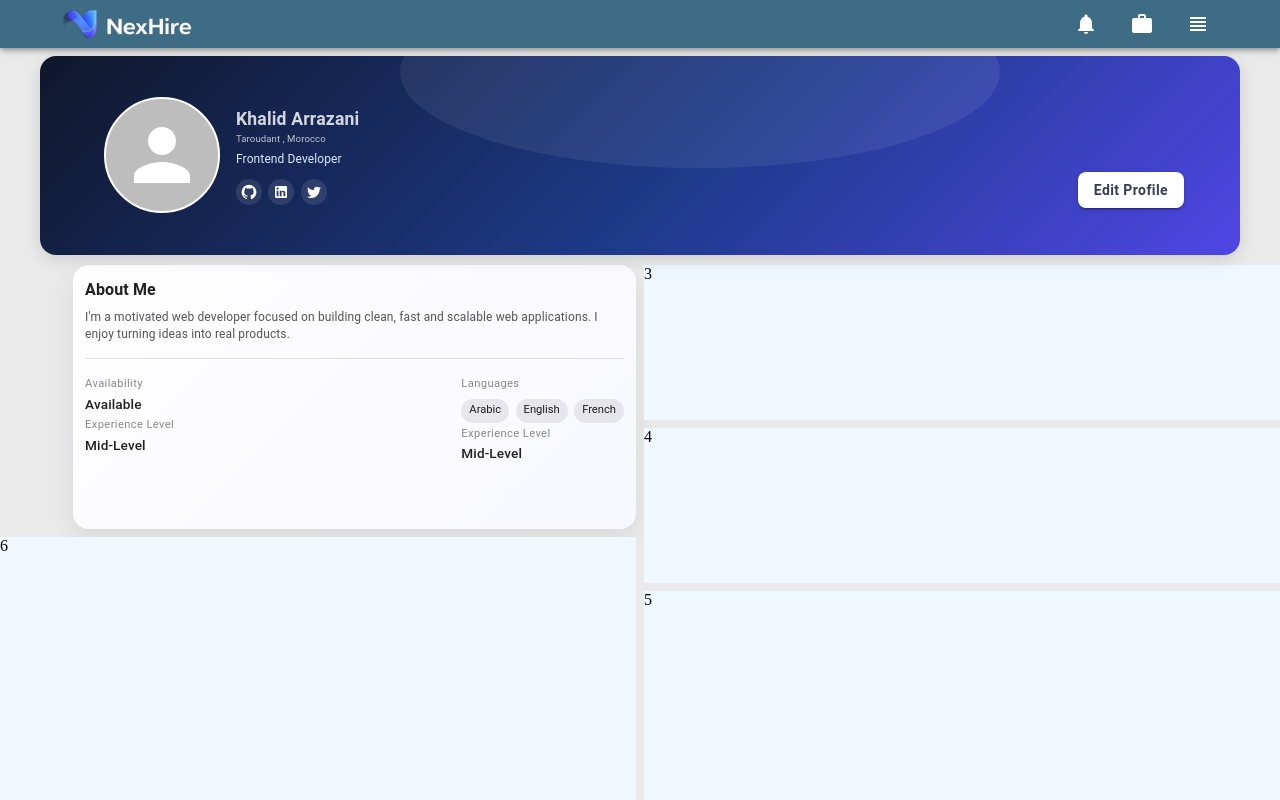
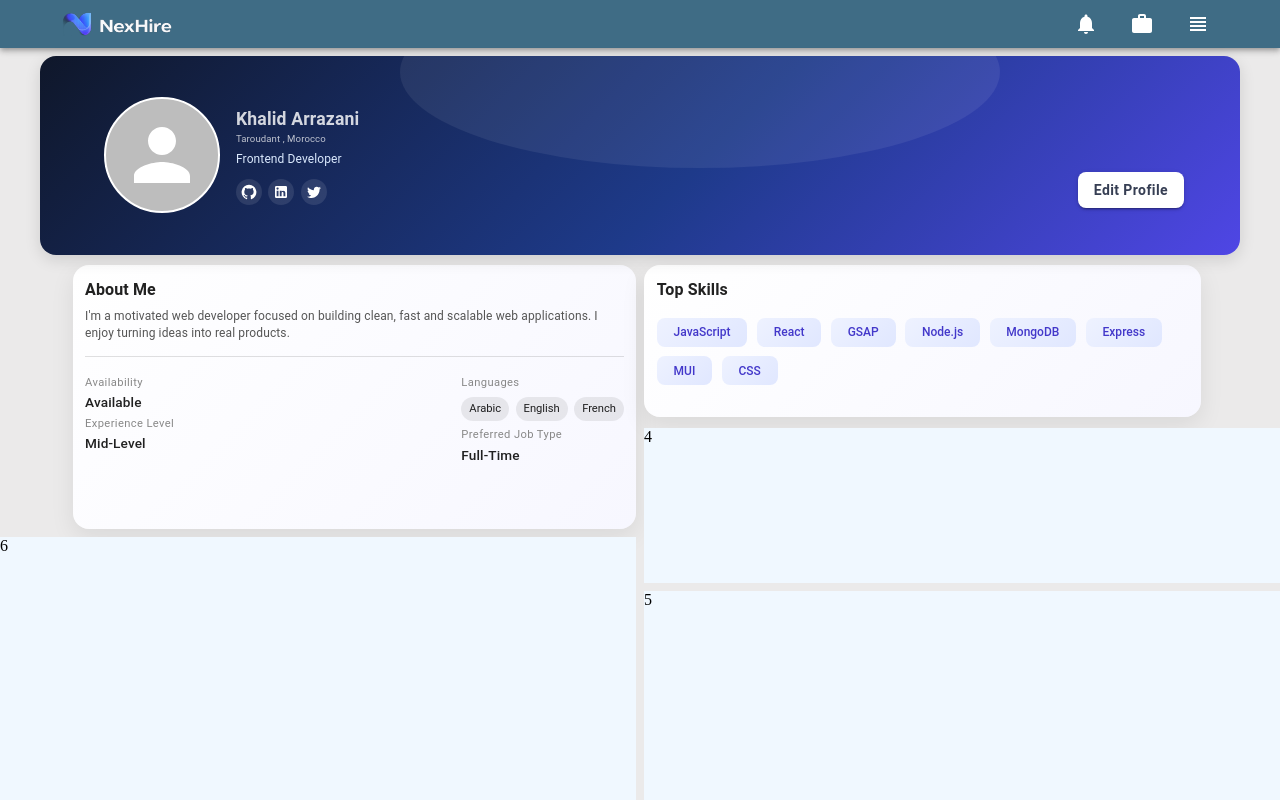
Before and after one commit to khalid-arrazani/JobPlatform-ui, a React (Vite) app: page / in a window 1280 px wide. Built offline with nearby package versions, Linux system fonts and the light colour scheme.

Commit message:
Top Skills Card

```diff
--- a/src/components/profile/AboutMeCard.jsx
+++ b/src/components/profile/AboutMeCard.jsx
@@ -10,22 +10,19 @@ import {
 export default function AboutMeCard() {
   return (
     <Card
-
       sx={{
         borderRadius: "1rem",
         p: "0.5rem",
         boxShadow: "0 0.5rem 1.5rem rgba(0,0,0,0.08)",
         background: "linear-gradient(135deg, #ffffff 0%, #f7f7ff 100%)",
-        width:"86%",
-
-
+        width: "86%",
       }}
     >
-      <CardContent  sx={{ p: 0.5 }}  style={{paddingBottom:"0"}}>
+      <CardContent sx={{ p: 0.5 }} style={{ paddingBottom: "0" }}>
         {/* Title */}
         <Typography
           variant="h6"
-          sx={{ fontWeight: "bold", mb: "0.4rem", fontSize: "1rem" }}
+          sx={{ fontWeight: "bold", mb: "0.3rem", fontSize: "1rem" }}
         >
           About Me
         </Typography>
@@ -41,8 +38,14 @@ export default function AboutMeCard() {
         <Divider sx={{ my: "0.9rem" }} />
 
         {/* Info */}
-        <Box sx={{ display: "flex", flexDirection: "row", gap: "0.2rem",justifyContent:"space-between" }}>
-
+        <Box
+          sx={{
+            display: "flex",
+            flexDirection: "row",
+            gap: "0.2rem",
+            justifyContent: "space-between",
+          }}
+        >
           <div>
             <Box>
               <Typography
@@ -70,8 +73,8 @@ export default function AboutMeCard() {
             </Box>
           </div>
 
-          <div >
-          <Box sx={{width:"100%",}}>
+          <div>
+            <Box sx={{ width: "100%",mb:"0.2rem" }}>
               <Typography
                 variant="caption"
                 sx={{ color: "#888", fontSize: "0.7rem" }}
@@ -85,29 +88,32 @@ export default function AboutMeCard() {
                   gap: "0.4rem",
                   flexWrap: "wrap",
                   mt: "0.3rem",
-
                 }}
               >
                 <Chip label="Arabic" size="small" sx={{ fontSize: "0.7rem" }} />
-              <Chip label="English" size="small" sx={{ fontSize: "0.7rem" }} />
+                <Chip
+                  label="English"
+                  size="small"
+                  sx={{ fontSize: "0.7rem" }}
+                />
                 <Chip label="French" size="small" sx={{ fontSize: "0.7rem" }} />
               </Box>
             </Box>
             <Box>
+
               <Box>
                 <Typography
                   variant="caption"
                   sx={{ color: "#888", fontSize: "0.7rem" }}
                 >
-                Experience Level
+                  Preferred Job Type
                 </Typography>
                 <Typography sx={{ fontWeight: 500, fontSize: "0.85rem" }}>
-                Mid-Level
+                  Full-Time
                 </Typography>
               </Box>
             </Box>
           </div>
-
         </Box>
       </CardContent>
     </Card>
--- a/src/components/profile/MyProfilePage.jsx
+++ b/src/components/profile/MyProfilePage.jsx
@@ -1,6 +1,7 @@
 import "./Profile.css";
 import Header from "./header.jsx"
 import AboutMeCard from "./AboutMeCard"
+import TopSkillsCard from "./TopSkillsCard"
 
 export default function MyProfilePage() {
   return (
@@ -15,7 +16,10 @@ export default function MyProfilePage() {
         </div>
 
 
-        <div class="Profilediv3">3</div>
+        <div class="Profilediv3">
+        <TopSkillsCard/>
+        </div>
+
         <div class="Profilediv4">4</div>
         <div class="Profilediv5">5</div>
         <div class="Profilediv6">6</div>
--- a/src/components/profile/Navbar.jsx
+++ b/src/components/profile/Navbar.jsx
@@ -45,7 +45,7 @@ export default function Navbar() {
 
 
     <Box sx={{ display: "flex", alignItems: "center" }}>
-      <img src={logo} width={"130"} alt="" />
+      <img src={logo} width={"110"} alt="" />
     </Box>
 
 
--- a/src/components/profile/Profile.css
+++ b/src/components/profile/Profile.css
@@ -29,7 +29,7 @@
     grid-column: span 5 / span 5;
     grid-row: span 3 / span 3;
     grid-column-start: 6;
-    background-color: aliceblue;
+
     grid-row-start: 5;
 }
 
--- /dev/null
+++ b/src/components/profile/TopSkillsCard.jsx
@@ -0,0 +1,74 @@
+import { Card, CardContent, Typography, Box, Chip } from "@mui/material";
+
+export default function TopSkillsCard() {
+  const skills = [
+    "JavaScript",
+    "React",
+    "GSAP",
+    "Node.js",
+    "MongoDB",
+    "Express",
+    "MUI",
+    "CSS",
+  ];
+
+  return (
+    <Card
+      sx={{
+        borderRadius: "1rem",
+        p: "0.5rem",
+        boxShadow: "0 0.5rem 1.5rem rgba(0,0,0,0.08)",
+        background: "linear-gradient(135deg, #ffffff 0%, #f7f7ff 100%)",
+        width: "85%",
+        height:"88%"
+      }}
+    >
+      <CardContent sx={{ p: "0.3rem !important" }}>
+        {/* Title */}
+        <Typography
+          sx={{
+            fontWeight: "700",
+            mb: "1rem",
+            fontSize: "1rem",
+          }}
+        >
+          Top Skills
+        </Typography>
+
+        {/* Skills */}
+        <Box
+          sx={{
+            display: "flex",
+            flexWrap: "wrap",
+            gap: "0.6rem",
+          }}
+        >
+          {skills.map((skill) => (
+            <Chip
+              key={skill}
+              label={skill}
+              sx={{
+                borderRadius: "0.5rem",
+                fontWeight: 500,
+                fontSize: "0.75rem",
+                height: "1.8rem",
+                px: "0.3rem",
+
+                background:
+                  "linear-gradient(135deg, #eef2ff 0%, #e0e7ff 100%)",
+
+                color: "#4338ca",
+
+                "&:hover": {
+                  transform: "translateY(-0.12rem)",
+                  transition: "0.3s",
+                  boxShadow: "0 0.3rem 0.8rem rgba(99,102,241,0.2)",
+                },
+              }}
+            />
+          ))}
+        </Box>
+      </CardContent>
+    </Card>
+  );
+}
```
Lines whose indentation alone changed are shown as unchanged.
